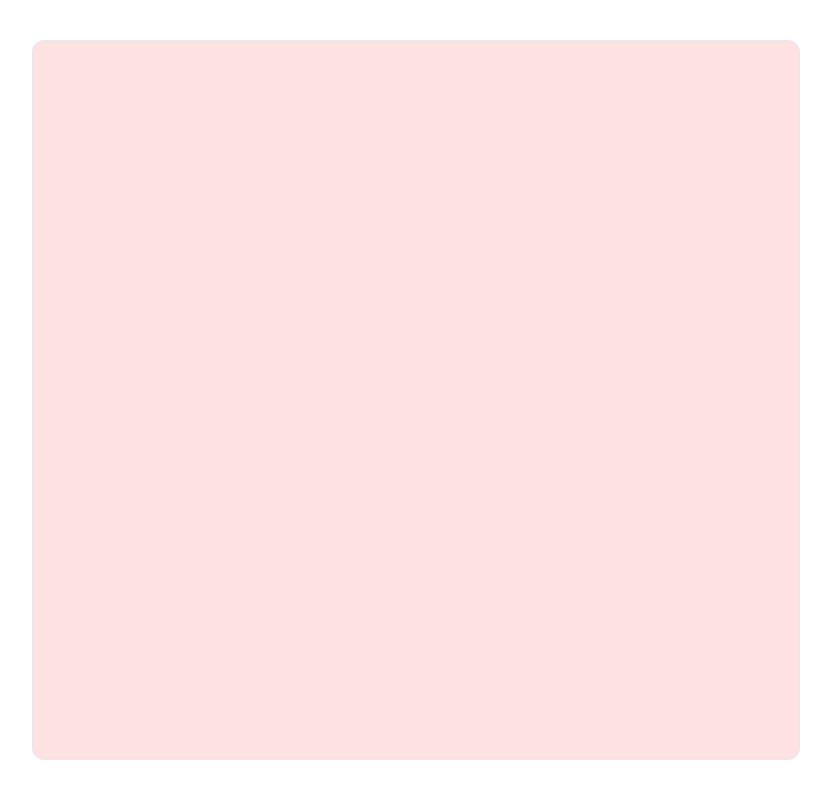
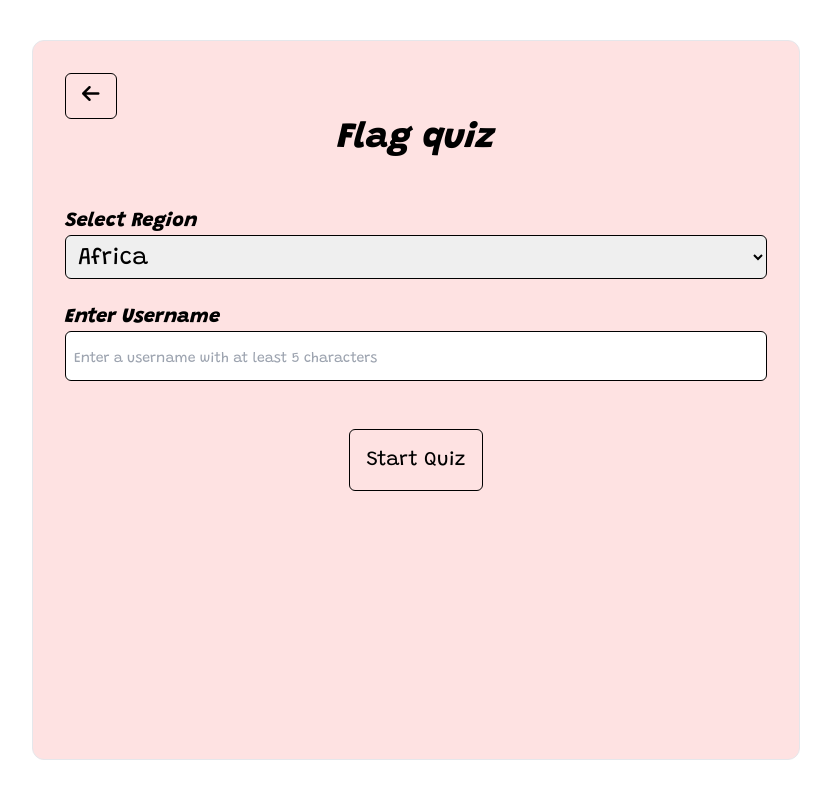
Before and after one commit to JustinaAl/Country-app, a React (Vite) app: page /quiz in a window 1280 px wide. Before the commit this address had no page. Shown: the whole page, without its empty margins (224-1055 px from the left). Built offline with nearby package versions, Linux system fonts and the light colour scheme.

Commit message:
Quiz page, displays 15 random countries and registers answers

```diff
--- a/src/App.jsx
+++ b/src/App.jsx
@@ -4,6 +4,8 @@ import StartPage from './pages/StartPage'
 import CountriesPage from './pages/CountriesPage'
 import CollectionPage from './pages/CollectionPage'
 import CountryPage from './pages/CountryPage'
+import QuizPage from './pages/QuizPage'
+
 
 
 
@@ -17,6 +19,7 @@ function App() {
           <Route path='/countries'  element={<CountriesPage />}/>
           <Route path='/country/:countryName'  element={<CountryPage />}/>
           <Route path='/collection'  element={<CollectionPage />}/>
+          <Route path='/quiz'  element={<QuizPage />}/>
         </Routes>
       </BrowserRouter>
   )
--- a/src/components/Paging.jsx
+++ b/src/components/Paging.jsx
@@ -1,10 +1,9 @@
 import { useDispatch, useSelector } from "react-redux"
 import { setPage } from "../redux/regionSlice";
 
-const Paging = ({total}) => {
+const Paging = ({total, itemsPerPage}) => {
 
     const dispatch = useDispatch();
-    const {itemsPerPage} = useSelector(store => store.regions);
 
     const numberOfPages = Math.ceil(total.length / itemsPerPage)
     const buttonsForPages = []
@@ -19,7 +18,7 @@ const Paging = ({total}) => {
         </button>)
     }
     return(
-        <div className="flex justify-center gap-4 ">
+        <div className="flex flex-wrap justify-center gap-4 ">
             {buttonsForPages}
         </div>
     )
--- /dev/null
+++ b/src/components/Quiz.jsx
@@ -0,0 +1,68 @@
+import { useDispatch, useSelector } from "react-redux";
+import { fetchCountries } from "../redux/regionSlice";
+import { useEffect } from "react";
+import { setAnswer, setRandom15 } from "../redux/quizSlice";
+import Paging from "./Paging";
+
+
+const Quiz = () => {
+
+
+    const dispatch = useDispatch();
+    const {countries, status, error, selectedRegion, currentPage} = useSelector(store => store.regions)
+    const {random15, answers} = useSelector(store => store.quiz)
+
+
+    useEffect(() => {
+        dispatch(fetchCountries(selectedRegion));
+    }, []);
+
+    useEffect(() => {
+        dispatch(setRandom15(countries))
+    }, [countries]);
+
+    useEffect(() => {
+        console.log(random15);
+    }, [random15]);
+
+     useEffect(() => {
+        console.log(answers);
+    }, [answers]);
+
+
+    if (status === "Loading"|| countries.length === 0) return <p>Loading...</p>;
+    if (status === "Failed") return <p>Error: {error}</p>;
+
+
+    return (
+        <>
+         {random15.length !== 15 ? <p>Loading.</p> :
+
+         <div className="h-[100%] space-y-6 flex flex-col items-center justify-center md:space-y-12">
+            <div className="aspect-[2/1.3] w-[50%] mx-auto flex items-center">
+                <img src={random15[currentPage].flags.png}
+                alt={random15[currentPage].flags.alt}
+                className = "w-full"/>
+            </div>
+            <input type="text"
+                placeholder="Enter name of a country"
+                className="placeholder:text-sm h-fit"
+                value={answers[currentPage] || ''}
+                onChange={(e)=>dispatch(setAnswer({i: currentPage, value: e.target.value}))}
+            />
+            <Paging total={random15} itemsPerPage={1}/>
+            <div className="flex flex-col w-fit gap-2">
+                <button className="w-fill  border-green-600 hover:bg-green-400 border-2 text-sm p-2"
+                        onClick={()=> {}}
+                >Save Quiz</button>
+                <button className="w-fill border-red-600 hover:bg-red-400 border-2 text-sm p-2"
+
+                >Quit without saving</button>
+            </div>
+         </div>
+         }
+        </>
+    )
+}
+
+export default Quiz
--- /dev/null
+++ b/src/components/QuizSetup.jsx
@@ -0,0 +1,42 @@
+import { useDispatch, useSelector } from "react-redux"
+import SelectDropdown from "./SelectDropdown"
+import { setRegion } from "../redux/regionSlice";
+import { setUsername, setStartQuiz } from "../redux/quizSlice";
+import BackButton from "./BackButton";
+
+
+
+const QuizSetup = () => {
+
+    const {regions, selectedRegion} = useSelector(store => store.regions);
+    const {userName} = useSelector(store => store.quiz);
+    const dispatch = useDispatch();
+
+    return <>
+        <BackButton />
+        <div className="space-y-12 h-full flex flex-col">
+            <h1 className="text-4xl">Flag quiz</h1>
+            <div className="space-y-6">
+                <div>
+                    <label htmlFor="selectRegion" className="text-xl">Select Region</label>
+                    <SelectDropdown options={regions} value={selectedRegion} setValue={setRegion} id={'selectRegion'}/>
+                </div>
+                <div className="flex flex-col">
+                    <label htmlFor="userName" className="text-xl text-left">Enter Username</label>
+                    <input type="text"
+                        placeholder="Enter a username with at least 5 characters"
+                        onChange={(e)=>dispatch(setUsername(e.target.value))}
+                        className="placeholder:text-sm"
+                    />
+                </div>
+            </div>
+            <button
+                className="w-fit self-center bg-green-400 disabled:scale-100 disabled:bg-transparent"
+                disabled={userName.length<5}
+                onClick={() => { dispatch(setStartQuiz(true))}}
+            >Start Quiz</button>
+        </div>
+    </>
+}
+
+export default QuizSetup
--- a/src/components/SelectDropdown.jsx
+++ b/src/components/SelectDropdown.jsx
@@ -1,11 +1,11 @@
 import { useDispatch } from "react-redux";
 
-const SelectDropdown = ({options, value, setValue}) => {
+const SelectDropdown = ({options, value, setValue, id}) => {
 
     const dispatch = useDispatch();
 
     return(
-        <select value={value} onChange={(e)=> dispatch(setValue(e.target.value))}>
+        <select id={id} value={value} onChange={(e)=> dispatch(setValue(e.target.value))}>
             {options.map((option) => <option value={option} key={option}>{option}</option>)}
         </select>
     )
--- a/src/index.css
+++ b/src/index.css
@@ -3,7 +3,7 @@
 @tailwind utilities;
 
 @layer base {
-  h1 {
+  h1, label{
     @apply font-main font-800 italic text-center;
   }
 
@@ -11,7 +11,7 @@
     @apply border border-black w-full p-4 rounded-md font-main text-xl hover:scale-110;
   }
 
-  select {
+  select, input[type="text"]{
     @apply border border-black w-full p-2 rounded-md font-main text-2xl cursor-pointer;
   }
 
--- a/src/pages/CountriesPage.jsx
+++ b/src/pages/CountriesPage.jsx
@@ -21,11 +21,11 @@ const CountriesPage = () => {
     return(
         <div className="md:p-4 lg:p-6 h-full flex flex-col justify-center">
             <BackButton/>
-            <h1 className="text-4xl md:text-5xl mb-4">Select Region</h1>
-            <SelectDropdown options={regions} value={selectedRegion} setValue={setRegion}/>
+            <label htmlFor="selectRegion" className="text-4xl md:text-5xl mb-4">Select Region</label>
+            <SelectDropdown options={regions} value={selectedRegion} setValue={setRegion} id={'selectRegion'}/>
             <div>
                 <CountriesToDisplay countries={countries}/>
-                <Paging total={countries}/>
+                <Paging total={countries} itemsPerPage={12}/>
             </div>
         </div>
     )
--- /dev/null
+++ b/src/pages/QuizPage.jsx
@@ -0,0 +1,27 @@
+import { useDispatch, useSelector } from "react-redux"
+import QuizSetup from "../components/QuizSetup";
+import Quiz from "../components/Quiz";
+import { useEffect } from "react";
+import { setStartQuiz } from "../redux/quizSlice";
+
+
+
+const QuizPage = () => {
+
+    const dispatch = useDispatch()
+
+    useEffect(() => {
+        dispatch(setStartQuiz(false));
+    }, []);
+
+    const {quizStarted} = useSelector(store => store.quiz);
+
+
+    return(
+        <div className="h-full">
+            {quizStarted ? <Quiz /> : <QuizSetup />}
+        </div>
+    )
+}
+
+export default QuizPage
--- a/src/pages/StartPage.jsx
+++ b/src/pages/StartPage.jsx
@@ -13,7 +13,7 @@ const StartPage = () => {
                     <button onClick={()=> navigate('/collection')}>Collection</button>
                 </div>
                 <div className="flex flex-col items-center w-full space-y-4">
-                    <button >Country Quiz</button>
+                    <button onClick={() => navigate('/quiz')}>Country Quiz</button>
                     <button >Leaderboard</button>
                 </div>
             </div>
--- a/src/redux/configureStore.js
+++ b/src/redux/configureStore.js
@@ -1,12 +1,14 @@
 import { configureStore } from "@reduxjs/toolkit";
 import regionSlice from './regionSlice'
 import countrySlice from './countrySlice'
+import quizSlice from './quizSlice'
 
 
 const store = configureStore({
     reducer: {
         regions: regionSlice,
         country: countrySlice,
+        quiz: quizSlice,
     }
 })
 
--- /dev/null
+++ b/src/redux/quizSlice.js
@@ -0,0 +1,41 @@
+import { createSlice } from "@reduxjs/toolkit";
+
+
+const quizSlice = createSlice({
+    name: 'quizSlice',
+    initialState:{
+        userName: '',
+        quizStarted: false,
+        allUserNames: [],
+
+        random15: [],
+
+        answers: Array(15).fill(''),
+
+    },
+    reducers:{
+        pushUsername: (state, action) => {state.allUserNames = [...state.allUserNames, state.userName]},
+        setUsername: (state, action) => {state.userName = action.payload },
+        cleanUserName: (state, action) => {state.userName = '' },
+        setStartQuiz : (state, action) => {state.quizStarted = action.payload},
+        setRandom15: (state, action) => {
+            const copy = [...action.payload];
+            for (let i = copy.length - 1; i > 0; i--) {
+                const randomNumber = Math.floor(Math.random() * (i + 1));
+                [copy[i], copy[randomNumber]] = [copy[randomNumber], copy[i]];
+            }
+            state.random15 = copy.slice(0, 15);
+        },
+
+        setAnswer: (state, action) => {
+            const {i,value} = action.payload;
+            state.answers[i] = value;
+        },
+
+    },
+
+});
+
+
+export const {setUsername, setStartQuiz, cleanUserName, pushUsername, setRandom15, setAnswers, setAnswer} = quizSlice.actions
+export default quizSlice.reducer
```
